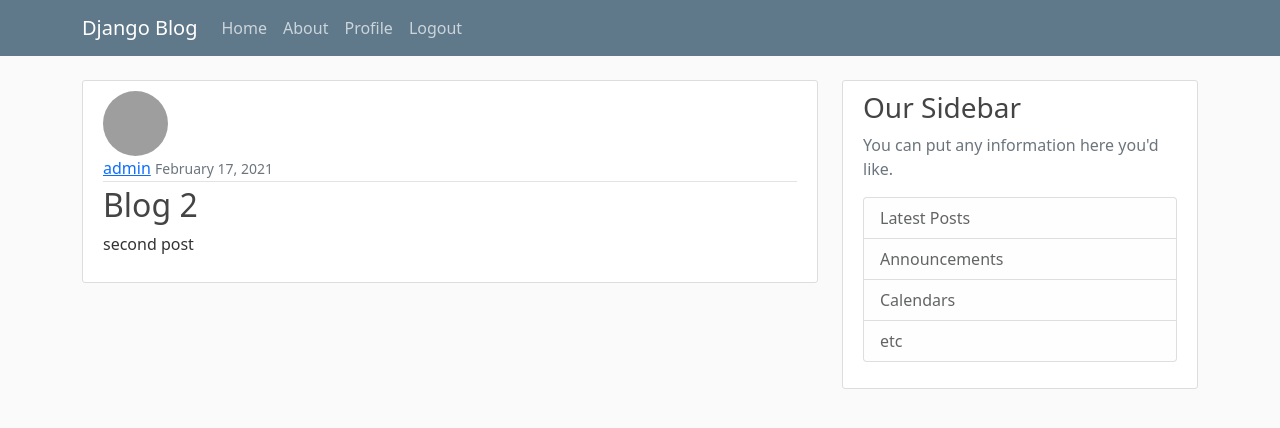
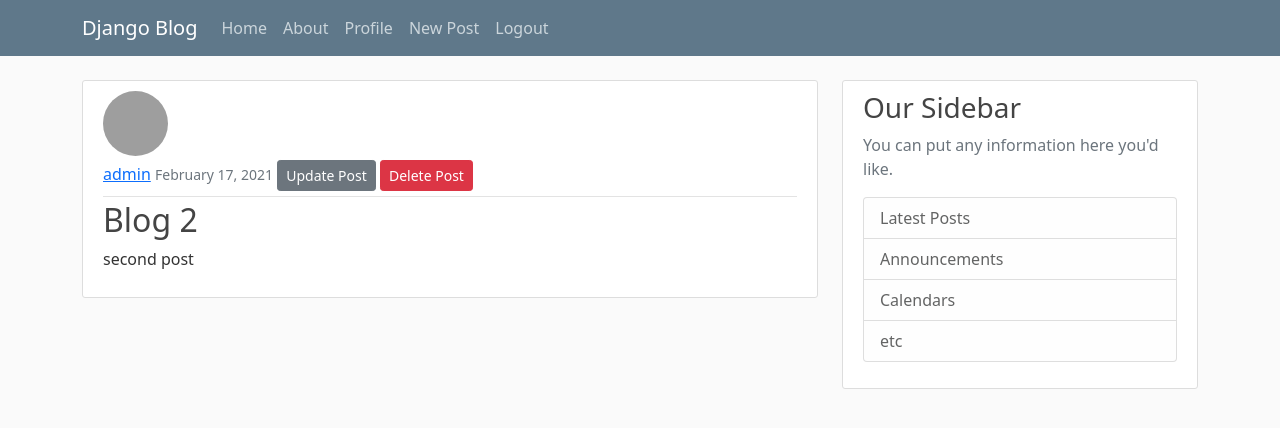
Before and after one commit to AzharUddinSheikh/Django-Corey-Tut, a Django app: page /post/2/ in a window 1280 px wide. Shown: the top 428 px of the page. Run offline with Django 3.2, Linux system fonts and the light colour scheme; a user stored in the database is signed in; data comes from the database, SQL or seed files in the repository; both versions use the stored data as it was after the commit; grey boxes are pictures that could not be loaded.

Commit message:
created navigations for creating post deleting post and updating post

```diff
--- a/blog/templates/blog/base.html
+++ b/blog/templates/blog/base.html
@@ -38,6 +38,7 @@
                     <div class="navbar-nav">
                         {% if user.is_authenticated %}
                             <a class="nav-item nav-link" href="{% url 'profile' %}">Profile</a>
+                            <a class="nav-item nav-link" href="{% url 'post-create' %}">New Post</a>
                             <a class="nav-item nav-link" href="{% url 'logout' %}">Logout</a>
                         {% else %}
                             <a class="nav-item nav-link" href="{% url 'login' %}">Login</a>
--- a/blog/templates/blog/post_detail.html
+++ b/blog/templates/blog/post_detail.html
@@ -8,6 +8,10 @@
         <div class="article-metadata">
             <a class="mr-2" href="#">{{ object.author }}</a>
             <small class="text-muted">{{ object.date_posted|date:"F d, Y" }}</small>
+        {% if object.author == user %}
+        <a class="btn btn-secondary btn-sm mt-1 mb-1" href="{% url 'post-update' object.id %}">Update Post</a>
+        <a class="btn btn-danger btn-sm mt-1 mb-1" href="{% url 'post-delete' object.id %}">Delete Post</a>
+        {% endif %}
         </div>
         <h2 class="article-title">{{ object.title }}</h2>
         <p class="article-content">{{ object.content }}</p>
```
Also changed, not shown: db.sqlite3.
